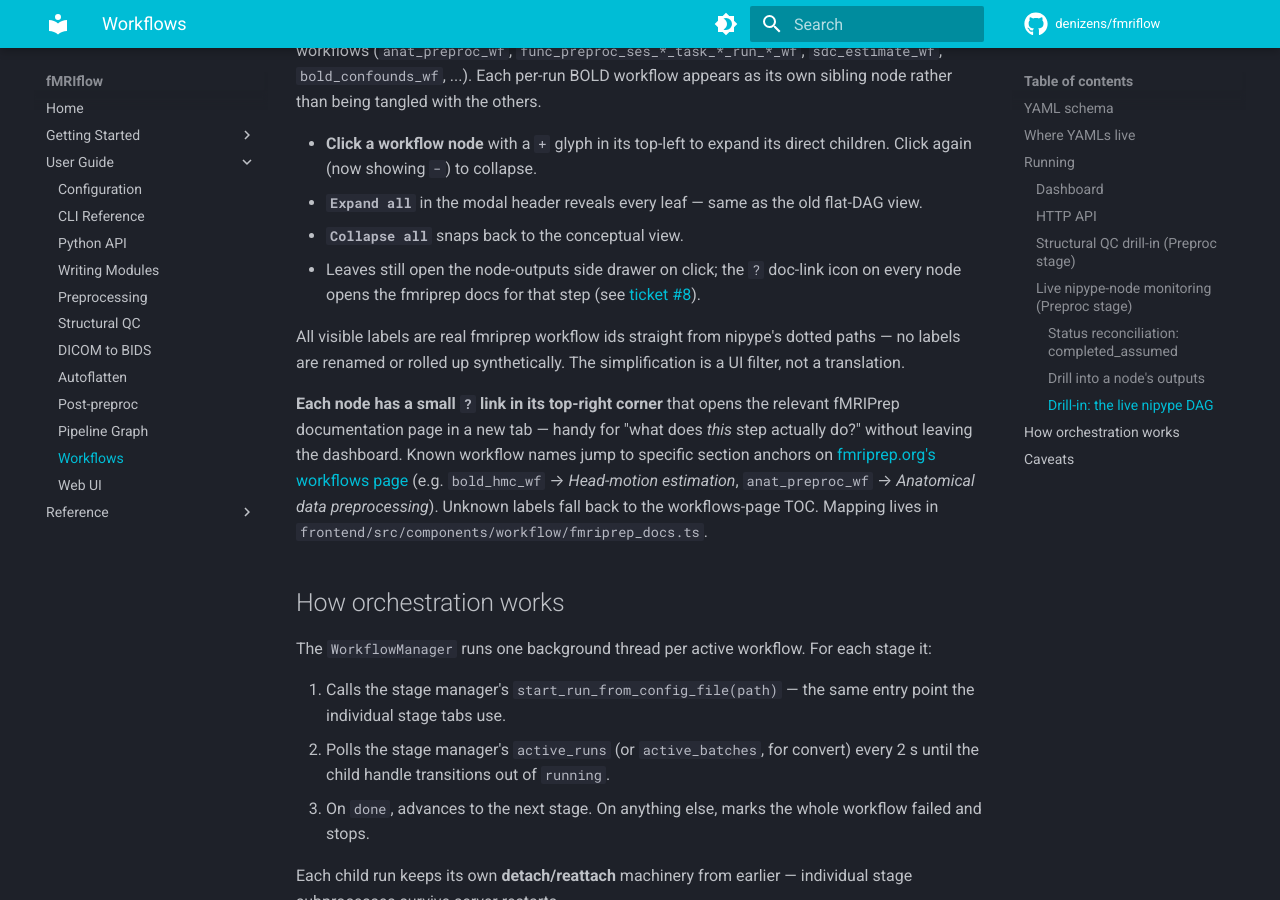
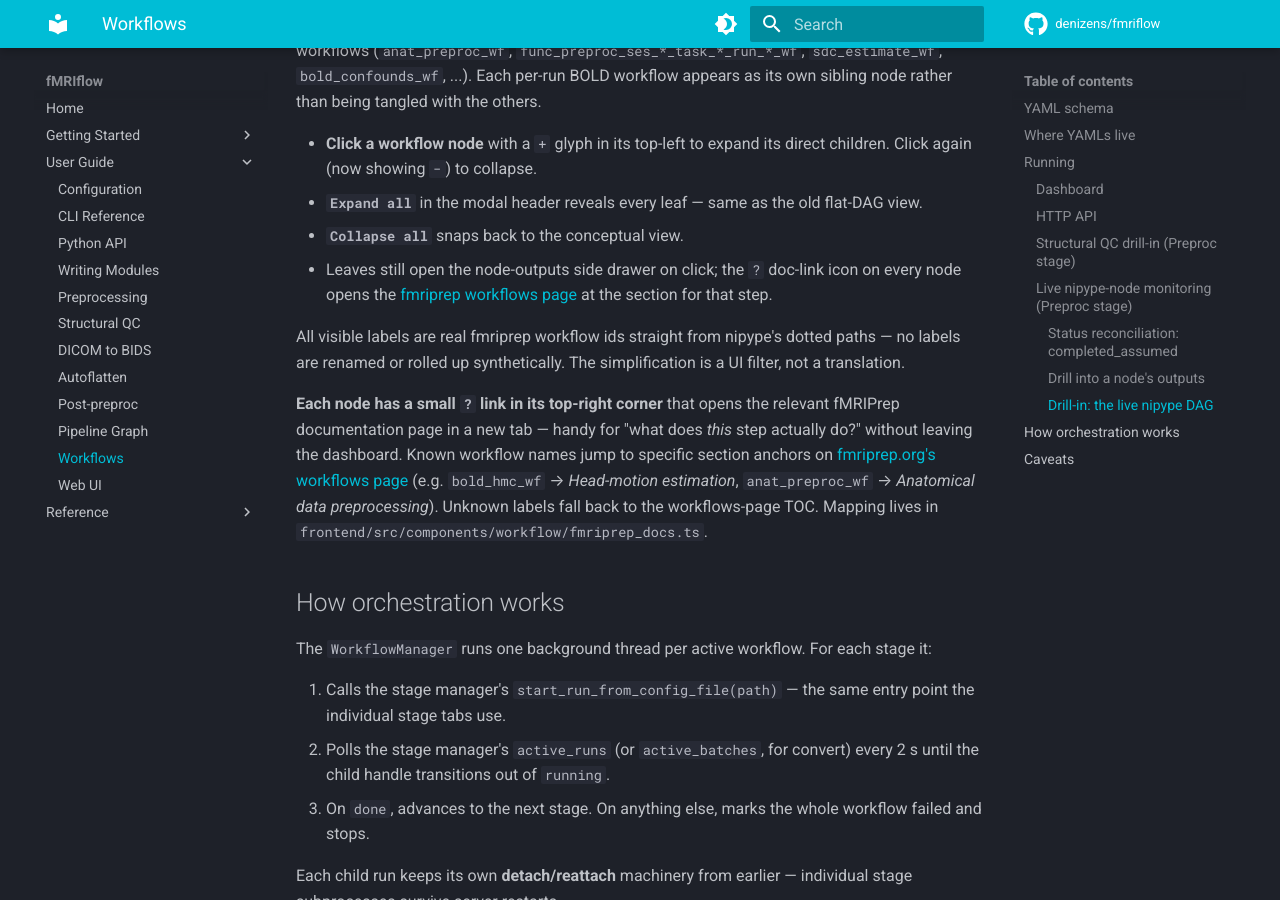
Before and after one commit to osherifo/denizenspipeline, an MkDocs documentation site: the page built from docs/guide/workflows.md, in a window 1280 px wide and 900 px high, scrolled down 5100 px. Built offline with MkDocs 1.6.1 and Material for MkDocs 9.7.7, drawn with Linux system fonts in a browser that asks for light colours; comment, search, counter and statistics services are not loaded.

Commit message:
docs: drop external ticket-number references from in-repo files
The ticket numbers used in PR/devnote descriptions (`#1`, `#7`, `#8`,
`#10`, ...) come from `github/tickets-1.md` (local), not from the
project's GitHub issue tracker — they don't resolve as links and
will be misleading once the repo's actual issue numbering diverges.

Removes them from the two tracked files where they leaked in:
- `docs/guide/workflows.md` — `(see [ticket #8](...))` collapsed to
  a plain link to the fmriprep workflows page.
- `frontend/src/components/workflow/NipypeGraphModal.tsx` — comment
  on `DEFAULT_VISIBLE_DEPTH` no longer references "ticket #10".

Co-Authored-By: Claude Opus 4.7 (1M context) <noreply@anthropic.com>

```diff
--- a/docs/guide/workflows.md
+++ b/docs/guide/workflows.md
@@ -217,8 +217,9 @@ with the others.
   the old flat-DAG view.
 - **`Collapse all`** snaps back to the conceptual view.
 - Leaves still open the node-outputs side drawer on click; the `?`
-  doc-link icon on every node opens the fmriprep docs for that
-  step (see [ticket #8](https://fmriprep.org/en/stable/workflows.html)).
+  doc-link icon on every node opens the
+  [fmriprep workflows page](https://fmriprep.org/en/stable/workflows.html)
+  at the section for that step.
 
 All visible labels are real fmriprep workflow ids straight from
 nipype's dotted paths — no labels are renamed or rolled up
--- a/frontend/src/components/workflow/NipypeGraphModal.tsx
+++ b/frontend/src/components/workflow/NipypeGraphModal.tsx
@@ -344,8 +344,7 @@ export function NipypeGraphModal({ runId, isRunning, onClose }: Props) {
 // Conceptual-view depth: at this depth the visible nodes are fmriprep_wf,
 // single_subject_*_wf, and the major named sub-workflows
 // (anat_preproc_wf, func_preproc_*_wf, sdc_estimate_wf, ...). User can
-// expand individual workflow nodes deeper. Per ticket #10 — the
-// collapse-by-default conceptual view.
+// expand individual workflow nodes deeper.
 const DEFAULT_VISIBLE_DEPTH = 3
 
 
```
